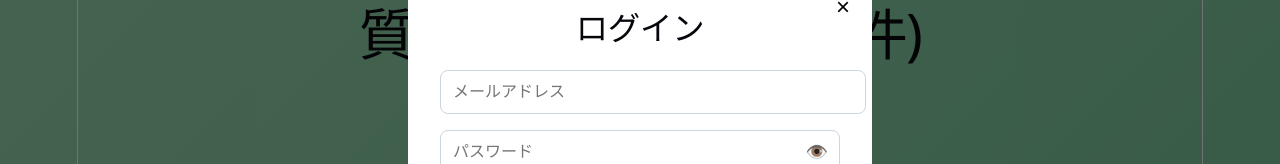
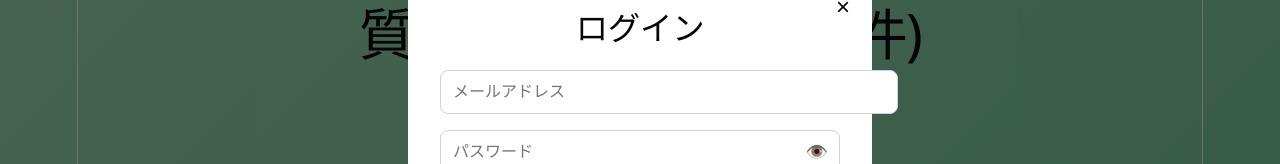
Before and after one commit to ko-ki7/youtube-question-extractor-frontend, a React (Vite) app: page / in a window 1280 px wide. Both pictures are taken after a click on the button "ログイン". Shown: the part 273-437 px from the top of the page. Built offline with nearby package versions, Linux system fonts and the light colour scheme; no server answers.

Commit message:
CSSの調整

```diff
--- a/src/pages/LoginPage.tsx
+++ b/src/pages/LoginPage.tsx
@@ -97,7 +97,7 @@ export default function LoginPage({ onClose, onLoginSuccess }: LoginPageProps) {
                         onChange={(e) => setEmail(e.target.value)}
                         style={{
                             width: '100%',
-                            padding: '12px',
+                            padding: '12px 44px 12px 12px',
                             borderRadius: '8px',
                             border: '1px solid #cbd5e1',
                             fontSize: '16px',
```
